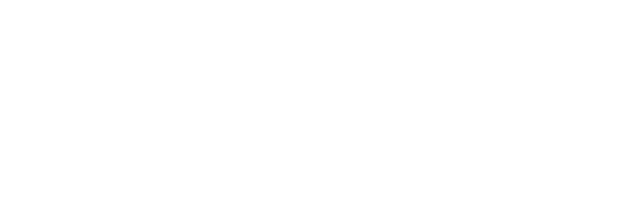
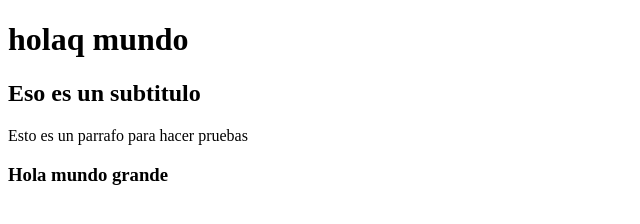
Before and after one commit to Lorrocarro/poo, a plain HTML site: page index.html in a window 1280 px wide. Shown: the whole page, without its empty margins (0-640 px from the left). Drawn offline with Linux system fonts and the light colour scheme.

Commit message:
este es el primer comentario que hago en la rama 1

```diff
--- a/index.html
+++ b/index.html
@@ -7,5 +7,9 @@
 </head>
 <body>
 
+    <h1>holaq mundo</h1>
+    <h2>Eso es un subtitulo</h2>
+    <p>Esto es  un parrafo para hacer pruebas</p>
+    <h3>Hola mundo grande</h3>
 </body>
 </html>
```
